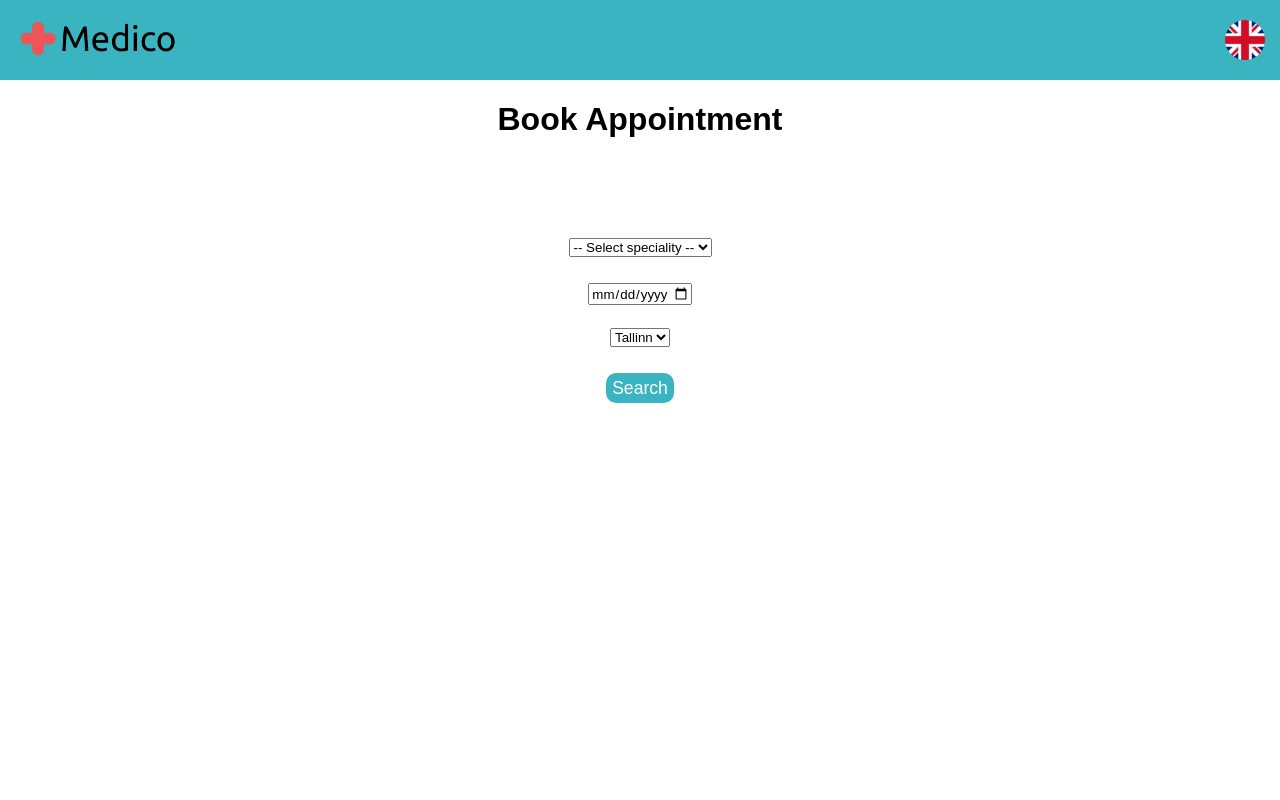
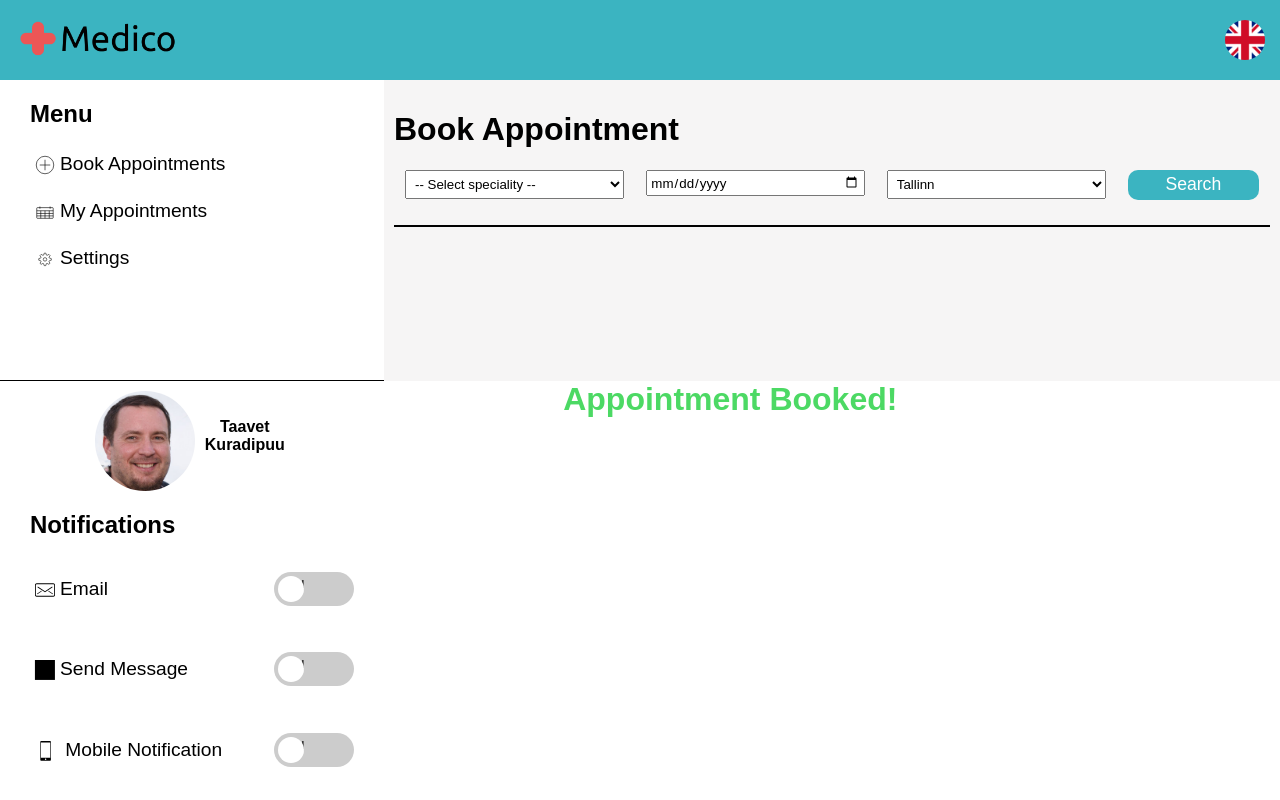
Before and after one commit to rrorrolfo/doc_booking, a React (Create React App) app: page /success in a window 1280 px wide. Built offline with nearby package versions, Linux system fonts and the light colour scheme.

Commit message:
added success message

```diff
--- a/src/App.js
+++ b/src/App.js
@@ -1,6 +1,6 @@
 import React, { Component } from 'react';
 import './App.css';
-import { BrowserRouter, Route, Redirect } from "react-router-dom";
+import { BrowserRouter, Route } from "react-router-dom";
 import Header from "./components/Header";
 import Nav from "./components/Nav";
 import Dashboard from "./components/Dashboard";
@@ -28,6 +28,12 @@ class App extends Component {
 
   }
 
+  noLanding = () => {
+    this.setState({
+      isMainPage: false
+    })
+  }
+
   render() {
     return (
       <BrowserRouter>
@@ -38,7 +44,7 @@ class App extends Component {
             <Filters displayResults={ this.assignResults } isLanding= { this.state.isMainPage }/>
             <Dashboard />
             <Route exact path="/" render={ () => <DoctorResults  results= { this.state.doctorResults } emptyResults={ this.state.noResults } /> }/>
-            <Route path="/success" component={ Success }/>
+            <Route path="/success" render={ () => <Success noDefault={this.noLanding }/> }/>
           </div>
 
         </div>
--- a/src/components/Success.js
+++ b/src/components/Success.js
@@ -1,50 +1,23 @@
-import React from "react";
+import React, { Component } from "react";
+import "../styles/success.css";
 
-const Success = () => {
-    return(
-        <div>
-            <h1>Appointment Booked</h1>
-            <div>
+class Success extends Component {
 
-            <svg version="1.1" id="Capa_1" xmlns="http://www.w3.org/2000/svg">
-            <g>
-                <path d="M521.059,0l-316.72,527.872L32.198,269.661l-14.978,9.991l180.027,270.039c1.674,2.521,4.483,4.015,7.489,4.015
-                    c0.072,0,0.144,0,0.198,0c3.078-0.072,5.923-1.729,7.507-4.375L536.487,9.253L521.059,0z"/>
-                </g>
-                <g>
-                </g>
-                <g>
-                </g>
-                <g>
-                </g>
-                <g>
-                </g>
-                <g>
-                </g>
-                <g>
-                </g>
-                <g>
-                </g>
-                <g>
-                </g>
-                <g>
-                </g>
-                <g>
-                </g>
-                <g>
-                </g>
-                <g>
-                </g>
-                <g>
-                </g>
-                <g>
-                </g>
-                <g>
-                </g>
-                </svg>
+    componentDidMount() {
+        this.props.noDefault()
+    }
+
+    render() {
+        return(
+            <div className="Success">
+                <h1>Appointment Booked!</h1>
+                <div>
+                </div>
             </div>
-        </div>
-    )
+            )
+    }
+
+
 }
 
 export default Success;
--- a/src/components/results/AvailableDoctor.js
+++ b/src/components/results/AvailableDoctor.js
@@ -1,5 +1,6 @@
 import React from "react";
 import "../../styles/availabledoctor.css";
+import { Link } from "react-router-dom";
 
 
 const AvailableDoctor = ({name, location, languages, times, image}) => {
@@ -35,7 +36,7 @@ const AvailableDoctor = ({name, location, languages, times, image}) => {
             </div>
 
             <div>
-                <button className="book">Book</button>
+                <button className="book"><Link to="/success">Book</Link></button>
             </div>
 
         </div>
--- /dev/null
+++ b/src/styles/success.css
@@ -0,0 +1,10 @@
+.Success h1{
+    color: #4CD964;
+    width: 60%;
+    margin: 0 auto;
+}
+
+.Success a {
+    text-decoration: none;
+    color: black;
+}
```
